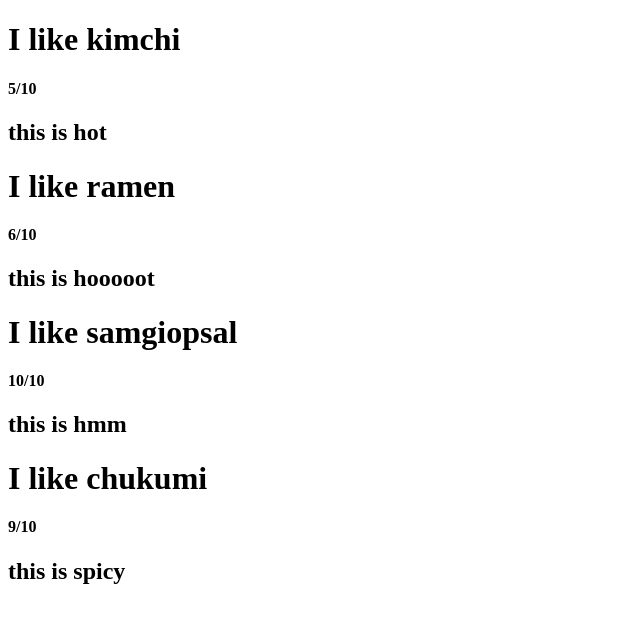
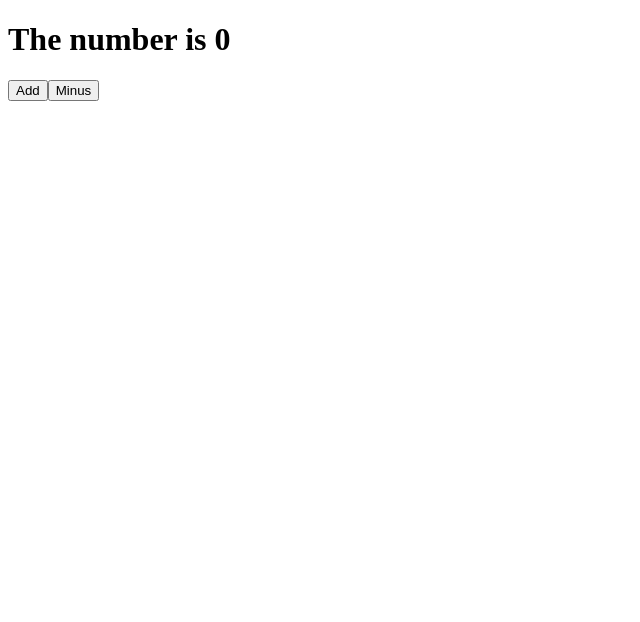
Before and after one commit to pathas1126/movie_app_2020, a React (Create React App) app: page / in a window 1280 px wide. Shown: the top 622 px of the page, without its empty margins (0-640 px from the left). Built offline with nearby package versions, Linux system fonts and the light colour scheme.

Commit message:
State, LifeCycle

```diff
--- a/src/App.js
+++ b/src/App.js
@@ -1,46 +1,64 @@
-import React from "react";
+import React, { Component } from "react";
 // props의 타입을 체크해주는 라이브러리
 // 이름은 반드시 propTypes로 작성, 그래야 리액트가 확인을 할 수 있음
 import PropTypes from "prop-types";
 
-function Food({ name, desc, rating }) {
-  return (
-    <div>
-      <h1>I like {name}</h1>
-      <h4>{rating}/10</h4>
-      <h2>this is {desc}</h2>
-    </div>
-  );
-}
+class App extends Component {
+  // 자바스크립트 class 문법에 따른 생성자
+  // 리액트에 종속된 문법이 아님
+  constructor(props) {
+    super(props);
+    console.log("constructor");
+  }
 
-// props 타입 검사
-// PropTypes.자료형 으로 작성, isRequired는 필수 속성에 부여
-Food.propTypes = {
-  name: PropTypes.string.isRequired,
-  desc: PropTypes.string.isRequired,
-  rating: PropTypes.number.isRequired
-};
+  // 변경될 여지가 있는 데이터를 state로 관리함
+  state = {
+    count: 0
+  };
+  add = count => {
+    console.log("add");
+    // setState 내부에 current를 매개변수로 사용하는 함수 작성 가능
+    // 외부 state에 의존하지 않는 가장 좋은 방법
+    // 현재 state에서 새로운 state를 얻어내서 작업(불변성과 관련된 듯)
+    this.setState(current => ({ count: current.count + 1 }));
+  };
+  minus = () => {
+    console.log("minus");
+    // setState함수가 호출될 때마다 새로운 state와 함께
+    // render() 함수가 호출됨
+    this.setState(current => ({ count: current.count - 1 }));
+  };
 
-const foodILike = [
-  { id: 1, name: "kimchi", desc: "hot", rating: 5 },
-  { id: 2, name: "ramen", desc: "hooooot", rating: 6 },
-  { id: 3, name: "samgiopsal", desc: "hmm", rating: 10 },
-  { id: 4, name: "chukumi", desc: "spicy", rating: 9 }
-];
+  // 컴포넌트가 처음 생성되었을 때만 호출되는 함수
+  // API연결에 주로 사용
+  componentDidMount() {
+    console.log("component rendered");
+  }
 
-function App() {
-  return (
-    <div>
-      {foodILike.map(dish => (
-        <Food
-          key={dish.id}
-          name={dish.name}
-          desc={dish.desc}
-          rating={dish.rating}
-        />
-      ))}
-    </div>
-  );
+  componentDidUpdate() {
+    console.log("I did Update");
+  }
+
+  componentWillUnmount() {
+    console.log("Good bye, cruel world");
+  }
+
+  render() {
+    console.log("I'm rendering");
+
+    // state가 컴포넌트 내부에 있기 때문에 this.state로 작성
+    const { count } = this.state;
+
+    return (
+      <div>
+        <h1>The number is {count}</h1>
+        {/* 이벤트리스너에는 ()를 작성하지 않음
+        ()는 함수를 즉시 실행하는 것을 뜻함*/}
+        <button onClick={this.add}>Add</button>
+        <button onClick={this.minus}>Minus</button>
+      </div>
+    );
+  }
 }
 
 export default App;
```
